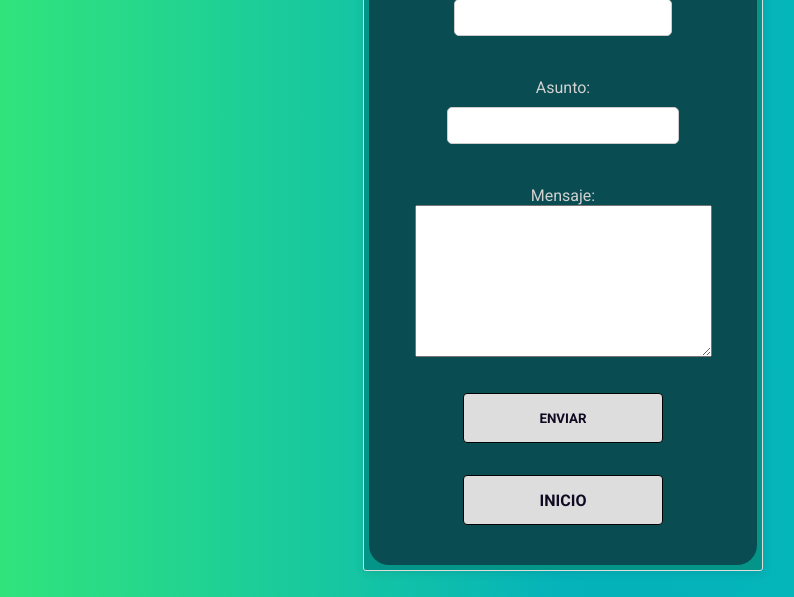
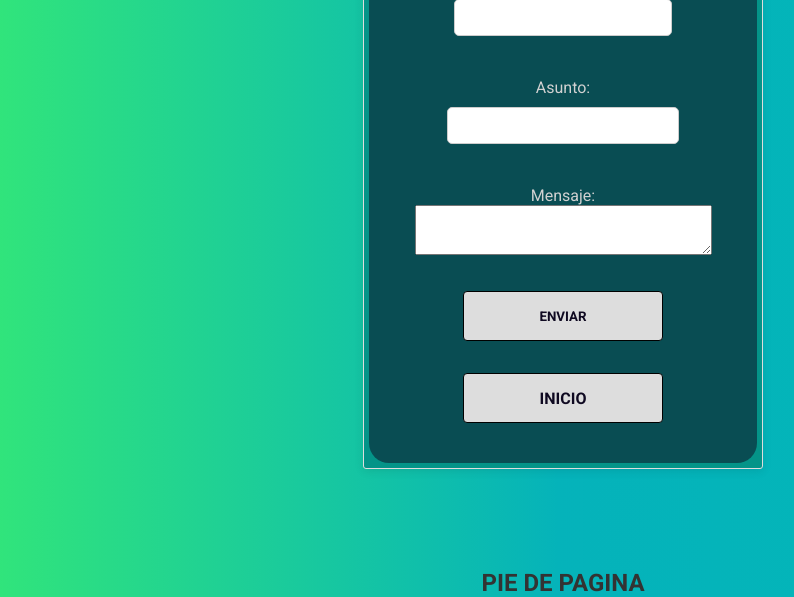
Before and after one commit to Csosafloriani/ProyectoFinal-G5, a Django app: page /Contacto/contacto/ in a window 1280 px wide. Shown: the part 650-1247 px from the top of the page, without its empty margins (77-871 px from the left). Run offline with Django 3.2, Linux system fonts and the light colour scheme.

Commit message:
Update main.css
textarea

```diff
--- a/static/css/main.css
+++ b/static/css/main.css
@@ -47,6 +47,9 @@
     position: relative;/*posicion relativa*/
 
 
+  }
+  textarea{
+    height: 50px; /*el textarea, aparece en 50 px*/
   }
 
 
```
